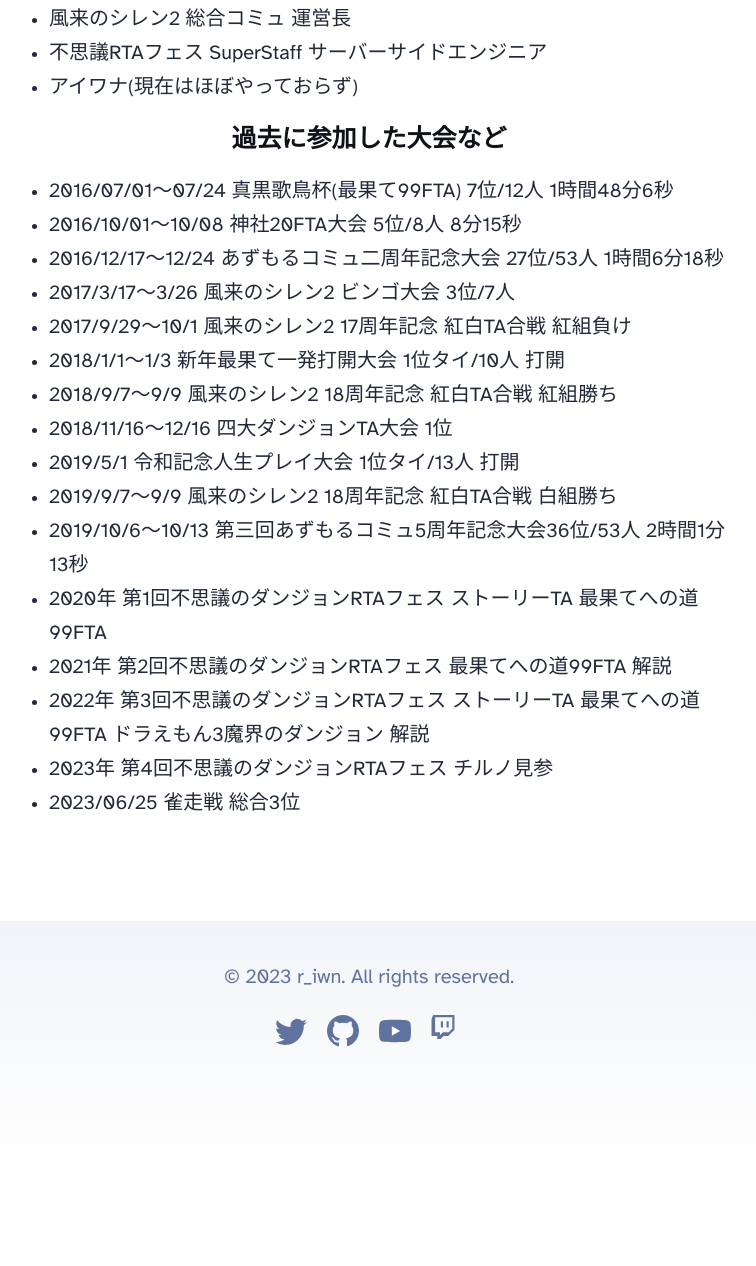
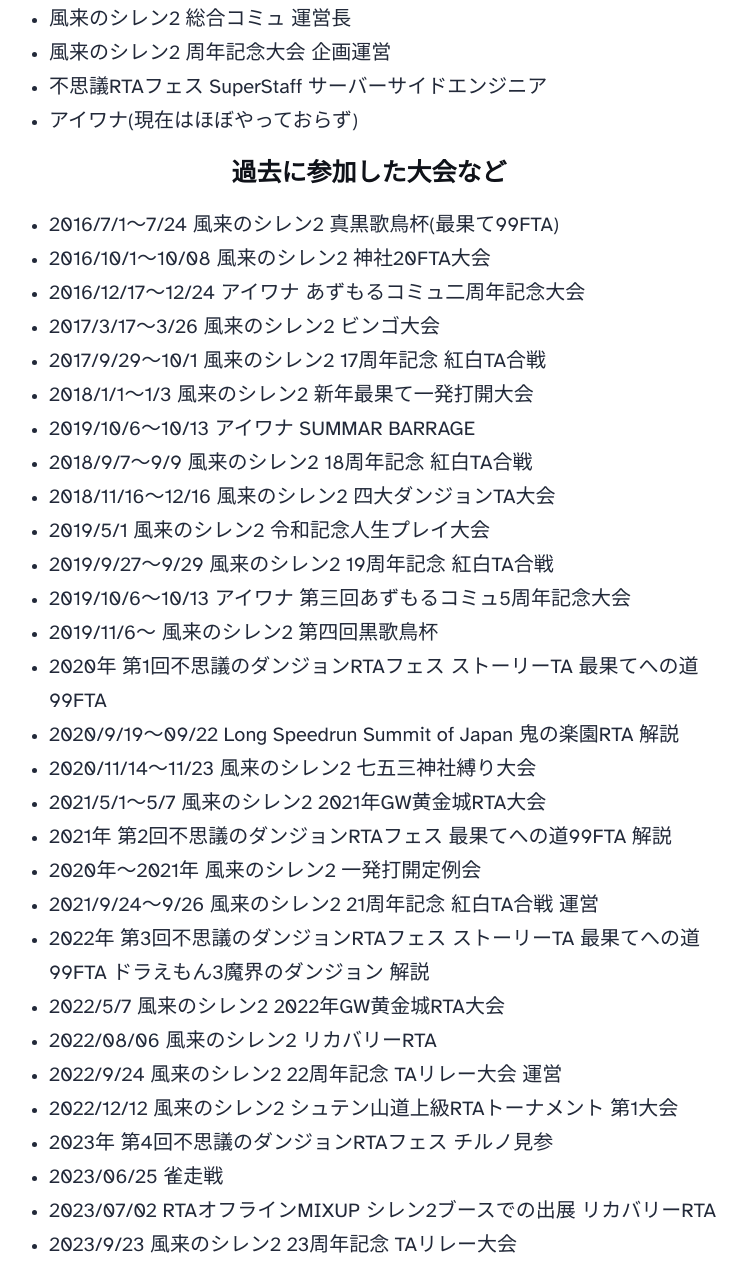
Before and after one commit to riwn/r-shiren2-blog, an Astro site: page /about in a window 1280 px wide. Shown: the part 1297-2563 px from the top of the page, without its empty margins (271-1027 px from the left). Before the commit the page ends 2476 px from the top, so only its background shows below. Built offline with nearby package versions, Linux system fonts and the light colour scheme; Astro itself is replaced by a stand-in of ours.

Commit message:
add about join competition

```diff
--- a/src/pages/about.astro
+++ b/src/pages/about.astro
@@ -33,27 +33,41 @@
 	<h5 class="text-center">やっている活動</h5>
 	<ul>
 		<li>風来のシレン2 総合コミュ 運営長</li>
+		<li>風来のシレン2 周年記念大会 企画運営</li>
 		<li>不思議RTAフェス SuperStaff サーバーサイドエンジニア</li>
 		<li>アイワナ(現在はほぼやっておらず)</li>
 	</ul>
 	<h5 class="text-center">過去に参加した大会など</h5>
 	<ul>
-		<li>2016/07/01～07/24 真黒歌鳥杯(最果て99FTA) 7位/12人 1時間48分6秒</li>
-		<li>2016/10/01～10/08 神社20FTA大会 5位/8人 8分15秒</li>
-		<li>2016/12/17～12/24 あずもるコミュ二周年記念大会 27位/53人 1時間6分18秒</li>
-		<li>2017/3/17～3/26 風来のシレン2 ビンゴ大会 3位/7人</li>
-		<li>2017/9/29～10/1 風来のシレン2 17周年記念 紅白TA合戦 紅組負け</li>
-		<li>2018/1/1～1/3 新年最果て一発打開大会 1位タイ/10人 打開</li>
-		<li>2018/9/7～9/9 風来のシレン2 18周年記念 紅白TA合戦 紅組勝ち</li>
-		<li>2018/11/16～12/16 四大ダンジョンTA大会 1位</li>
-		<li>2019/5/1 令和記念人生プレイ大会 1位タイ/13人 打開</li>
-		<li>2019/9/7～9/9 風来のシレン2 18周年記念 紅白TA合戦 白組勝ち</li>
-		<li>2019/10/6～10/13 第三回あずもるコミュ5周年記念大会36位/53人 2時間1分13秒</li>
+		<li>2016/7/1～7/24 風来のシレン2 真黒歌鳥杯(最果て99FTA)</li>
+		<li>2016/10/1～10/08 風来のシレン2 神社20FTA大会</li>
+		<li>2016/12/17～12/24 アイワナ あずもるコミュ二周年記念大会</li>
+		<li>2017/3/17～3/26 風来のシレン2 ビンゴ大会</li>
+		<li>2017/9/29～10/1 風来のシレン2 17周年記念 紅白TA合戦</li>
+		<li>2018/1/1～1/3 風来のシレン2 新年最果て一発打開大会</li>
+		<li>2019/10/6～10/13 アイワナ SUMMAR BARRAGE</li>
+		<li>2018/9/7～9/9 風来のシレン2 18周年記念 紅白TA合戦</li>
+		<li>2018/11/16～12/16 風来のシレン2 四大ダンジョンTA大会</li>
+		<li>2019/5/1 風来のシレン2 令和記念人生プレイ大会</li>
+		<li>2019/9/27～9/29 風来のシレン2 19周年記念 紅白TA合戦</li>
+		<li>2019/10/6～10/13 アイワナ 第三回あずもるコミュ5周年記念大会</li>
+		<li>2019/11/6～ 風来のシレン2 第四回黒歌鳥杯</li>
 		<li>2020年 第1回不思議のダンジョンRTAフェス ストーリーTA 最果てへの道99FTA</li>
+		<li>2020/9/19～09/22 Long Speedrun Summit of Japan 鬼の楽園RTA 解説</li>
+		<li>2020/11/14～11/23 風来のシレン2 七五三神社縛り大会</li>
+		<li>2021/5/1～5/7 風来のシレン2 2021年GW黄金城RTA大会</li>
 		<li>2021年 第2回不思議のダンジョンRTAフェス 最果てへの道99FTA 解説</li>
+		<li>2020年～2021年 風来のシレン2 一発打開定例会</li>
+		<li>2021/9/24～9/26 風来のシレン2 21周年記念 紅白TA合戦 運営</li>
 		<li>2022年 第3回不思議のダンジョンRTAフェス ストーリーTA 最果てへの道99FTA ドラえもん3魔界のダンジョン 解説</li>
+		<li>2022/5/7 風来のシレン2 2022年GW黄金城RTA大会</li>
+		<li>2022/08/06 風来のシレン2 リカバリーRTA</li>
+		<li>2022/9/24 風来のシレン2 22周年記念 TAリレー大会 運営</li>
+		<li>2022/12/12 風来のシレン2 シュテン山道上級RTAトーナメント 第1大会</li>
 		<li>2023年 第4回不思議のダンジョンRTAフェス チルノ見参</li>
-		<li>2023/06/25 雀走戦 総合3位</li>
+		<li>2023/06/25 雀走戦</li>
+		<li>2023/07/02 RTAオフラインMIXUP シレン2ブースでの出展 リカバリーRTA</li>
+		<li>2023/9/23 風来のシレン2 23周年記念 TAリレー大会</li>
 	</ul>
 </Layout>
 
```
